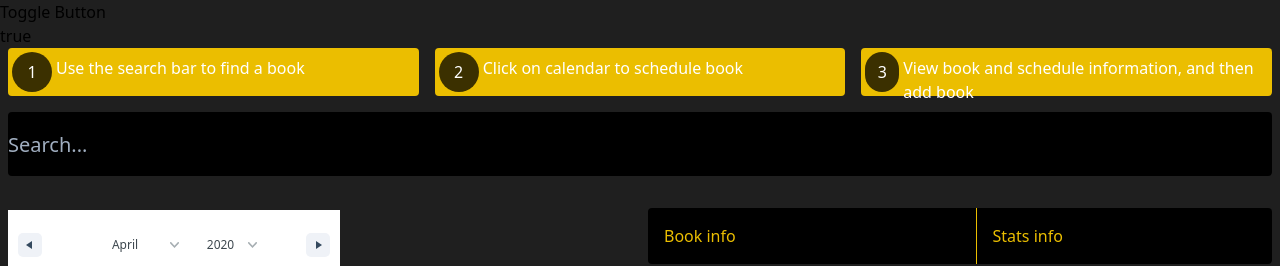
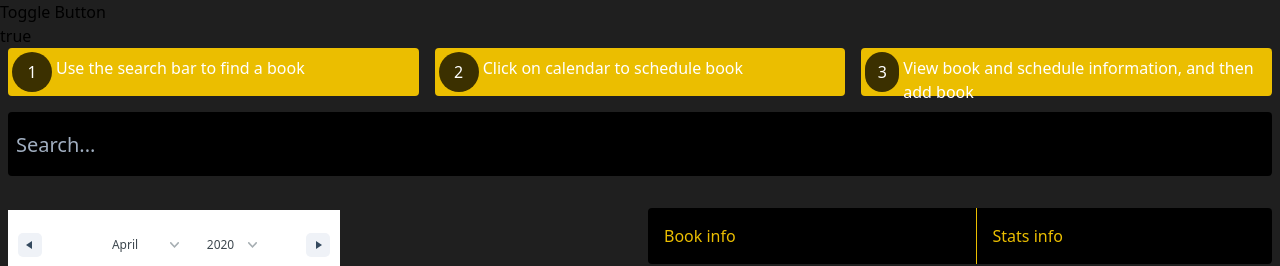
Before and after one commit to ummagohil/Reading-App, a React (Create React App) app: page / in a window 1280 px wide. Shown: the top 266 px of the page. Built offline with nearby package versions, Linux system fonts and the light colour scheme.

Commit message:
Added padding

```diff
--- a/src/components/Search.tsx
+++ b/src/components/Search.tsx
@@ -1,6 +1,15 @@
 import React, { FC } from 'react'
 
 const Search: FC = () => {
-    return <div className="px-2 p-4"> <input className="text-corn-500 bg-black w-full h-16 rounded  focus:outline-none focus:outline-none text-xl" type="search" placeholder="Search..."></input></div>
+    return (
+        <div className="px-2 p-4">
+            {' '}
+            <input
+                className="text-corn-500 bg-black w-full h-16 rounded  p-2 focus:outline-none focus:outline-none text-xl"
+                type="search"
+                placeholder="Search..."
+            ></input>
+        </div>
+    )
 }
 export default Search
```
